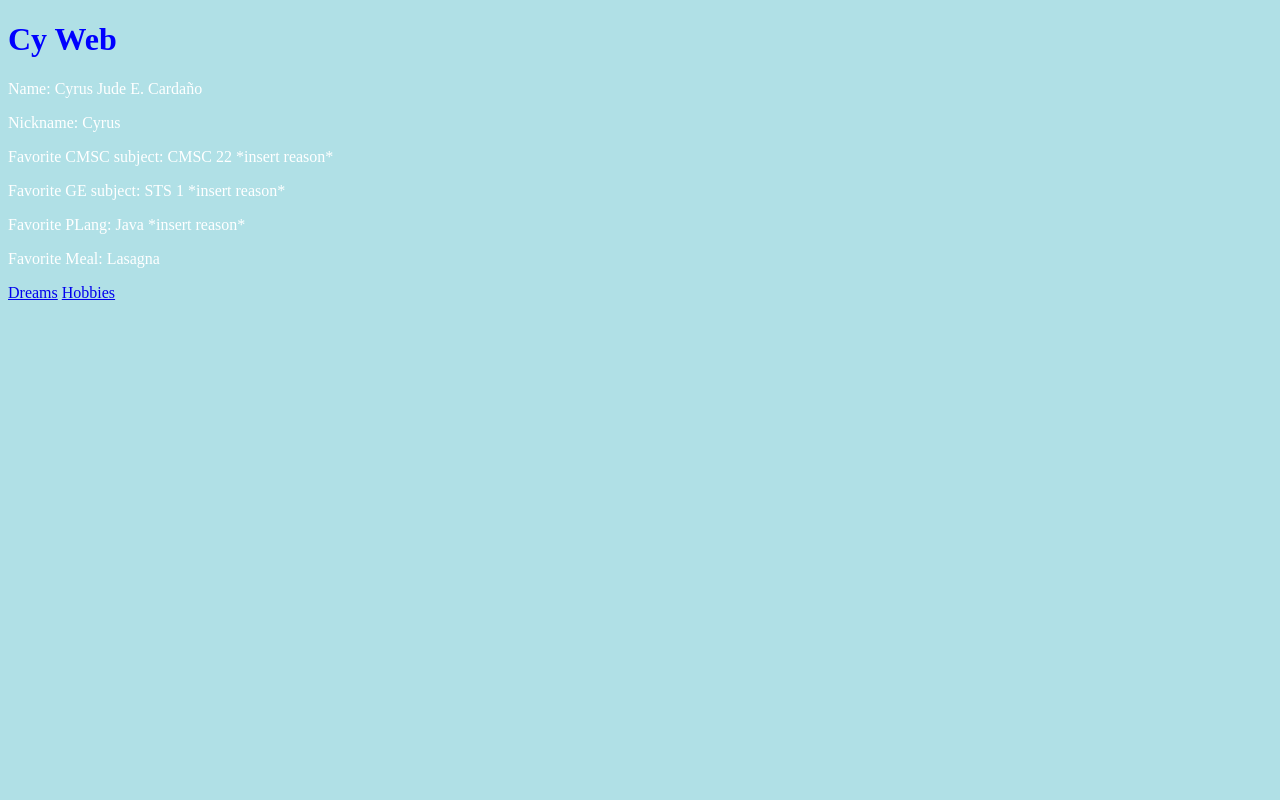
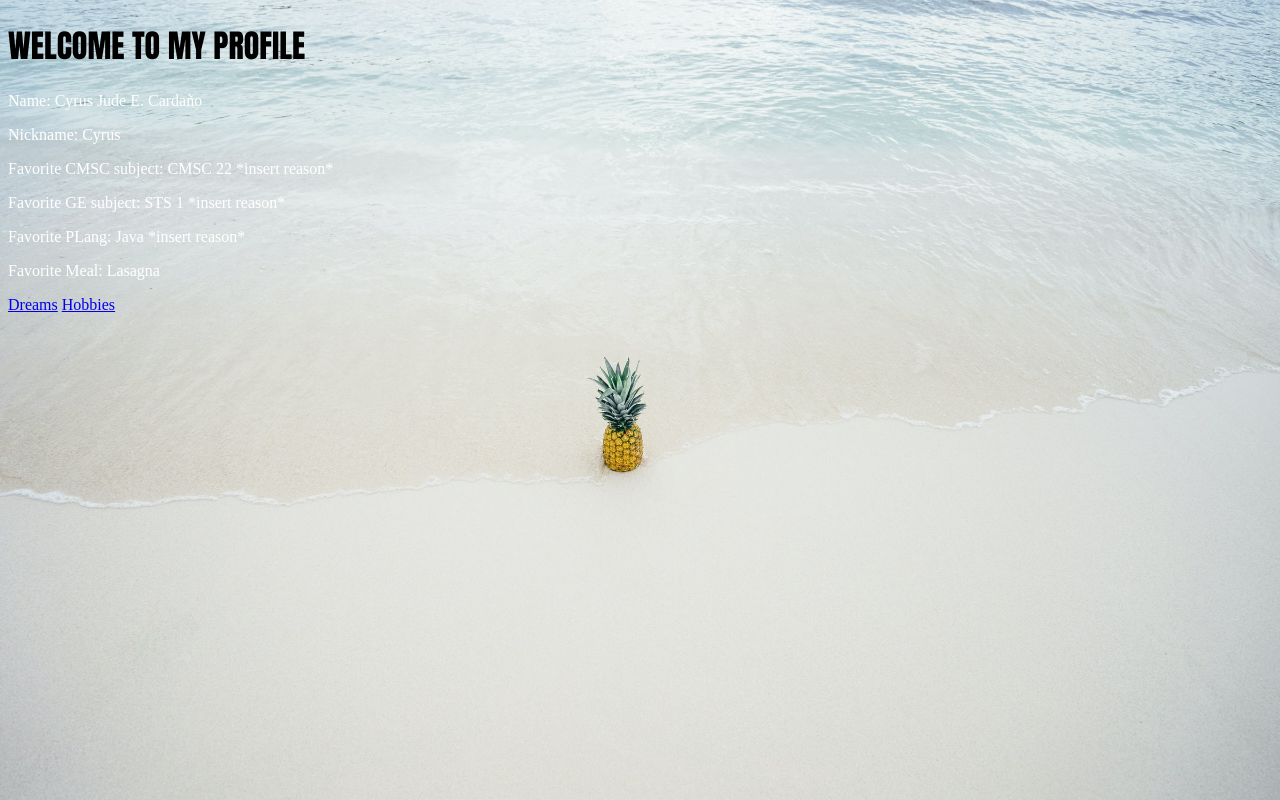
Before and after one commit to cjecardano/cjecardano.github.io, a plain HTML site: page index.html in a window 1280 px wide. Drawn offline with Linux system fonts and the light colour scheme.

Commit message:
CSS Tinkering
- experimented with background images
- adjusted font colors

```diff
--- a/index.html
+++ b/index.html
@@ -10,7 +10,7 @@
 
 	<body>
 
-		<h1>Cy Web</h1>
+		<h1>WELCOME TO MY PROFILE</h1>
 
 		<p>Name:	 					Cyrus Jude E. Cardaño</p>
 		<p>Nickname:					Cyrus</p>
--- a/layout/def_format.css
+++ b/layout/def_format.css
@@ -1,9 +1,16 @@
 body {
-  background-color: powderblue;
+ 	background-image: url("../assets/images/pineapple.jpg");
+	background-color: #cccccc;
+	background-repeat: no-repeat;
+  	background-size: cover;
 }
+
 h1 {
-  color: blue;
+	font-family: "Impact";
+  	color: #000000;
+
 }
+
 p {
-  color: white;
+	color: white;
 }
```
Also changed, not shown: assets/images/pineapple.jpg (added).
